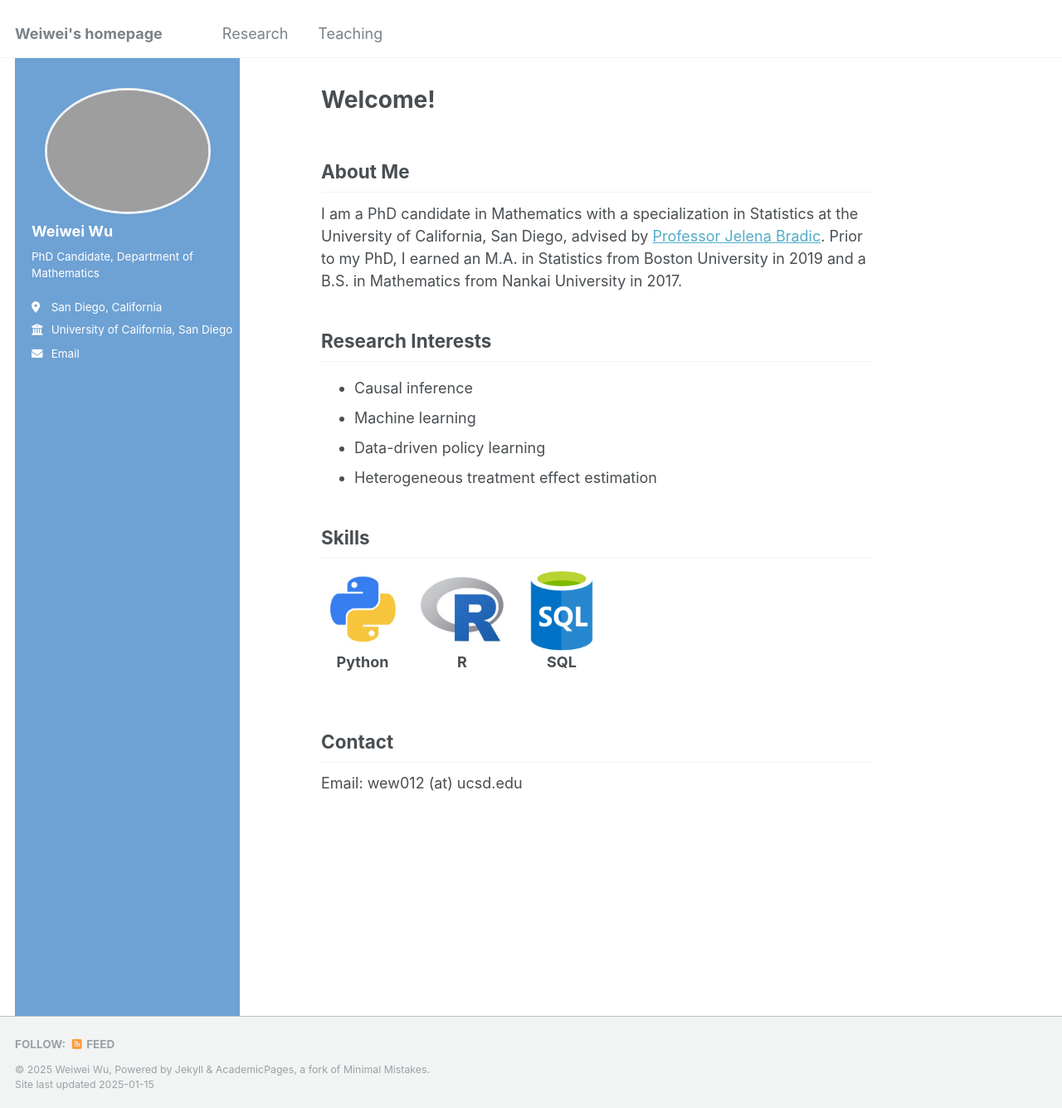
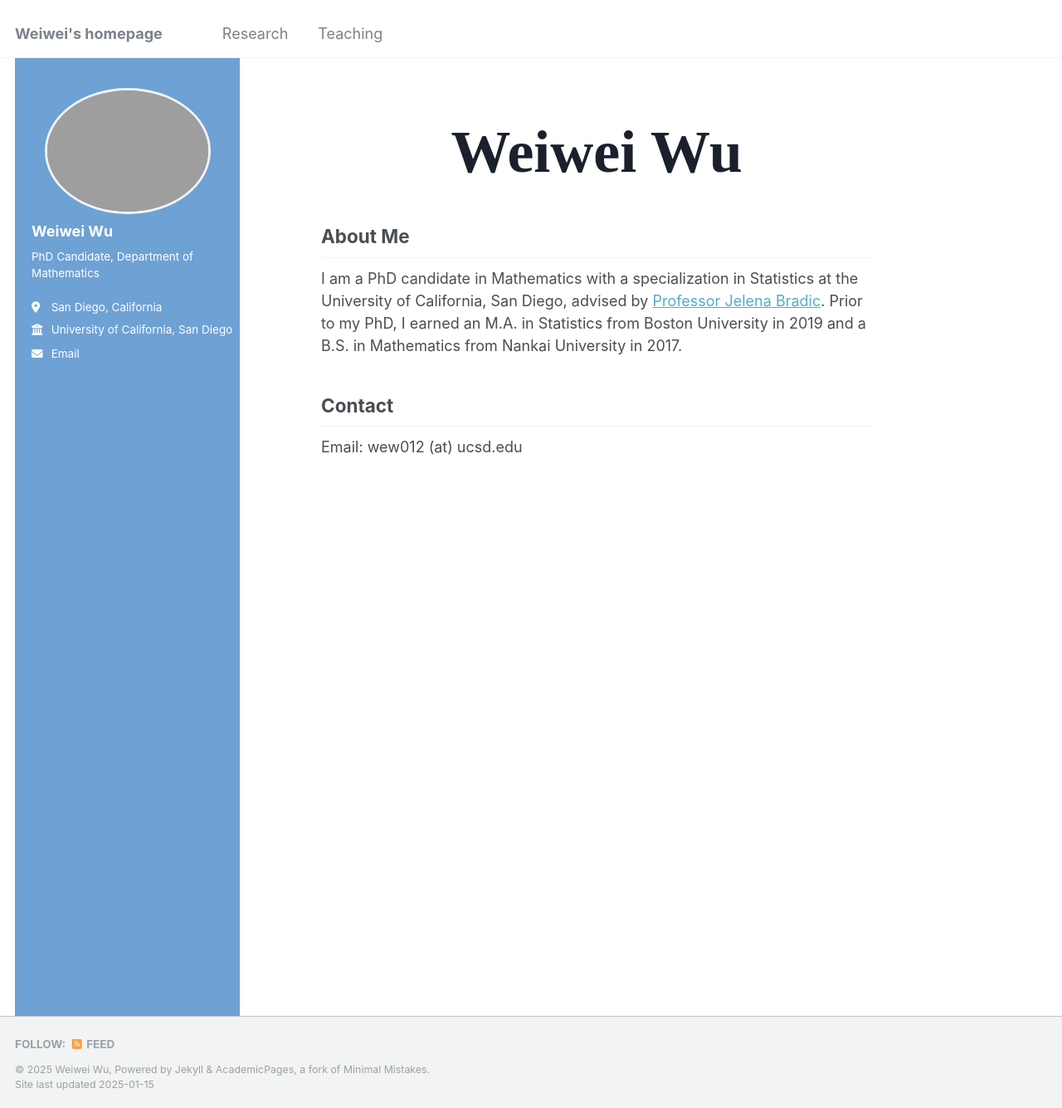
Before and after one commit to WWWU012/wwwu012.github.io, a Jekyll site: the page built from _pages/about.md, in a window 1280 px wide and 1335 px high. Shown: the whole window at 83% size. Built offline with Jekyll 4.4.1, drawn with Linux system fonts in a browser that asks for light colours.

Commit message:
Update the pages' content

```diff
--- a/_pages/about.md
+++ b/_pages/about.md
@@ -1,24 +1,25 @@
 ---
 permalink: /
-title: "Welcome!"
+title: " "
 author_profile: true
 redirect_from:
   - /about/
   - /about.html
 ---
 
+<div style="text-align: center; margin-top: 20px;">
+  <h1 style="font-size: 4em; font-family: 'Playfair Display', serif; color: #1a202c;">
+    Weiwei Wu
+  </h1>
+</div>
 
 ## About Me
 I am a PhD candidate in Mathematics with a specialization in Statistics at the University of California, San Diego, advised by [Professor Jelena Bradic](http://www.jelenabradic.net).
 Prior to my PhD, I earned an M.A. in Statistics from Boston University in 2019 and a B.S. in Mathematics from Nankai University in 2017.
 
-## Research Interests
-- Causal inference
-- Machine learning
-- Data-driven policy learning
-- Heterogeneous treatment effect estimation
 
-## Skills
+
+
 
 
 <!-- | ![Python](../images/python-logo-1-300x300.jpg) |
@@ -29,7 +30,7 @@ Prior to my PhD, I earned an M.A. in Statistics from Boston University in 2019 a
 **Python** -->
 
 
-<div style="display: flex; justify-content: left; align-items: flex-end;gap: 20px;">
+<!-- <div style="display: flex; justify-content: left; align-items: flex-end;gap: 20px;">
   <div style="text-align: center;">
     <img src="../images/python-logo-1-300x300.jpg" alt="Python Logo" width="100" height="100">
     <p><strong>Python</strong></p>
@@ -43,7 +44,7 @@ Prior to my PhD, I earned an M.A. in Statistics from Boston University in 2019 a
     alt="SQLLogo" width="100" height="100">
     <p><strong>SQL </strong></p>
   </div>
-</div>
+</div> -->
 
 
 <!--
```
Also changed, not shown: _pages/Research.md (+13 -3 lines), images/profile1_1.png (added), 2 other files.
